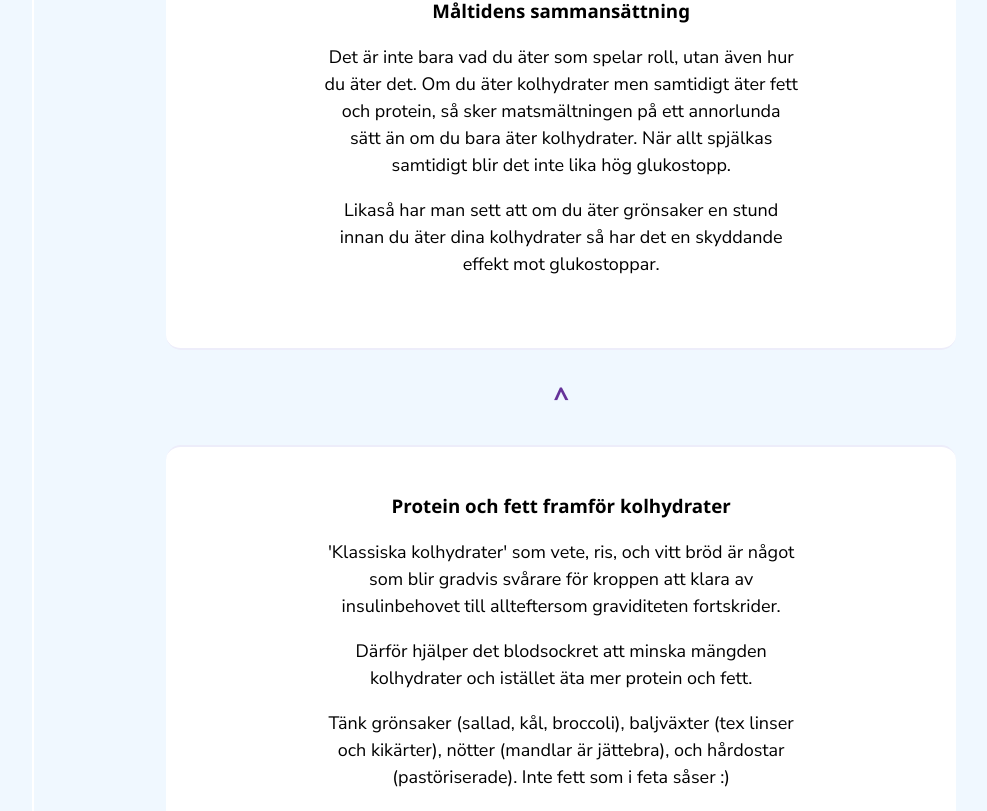
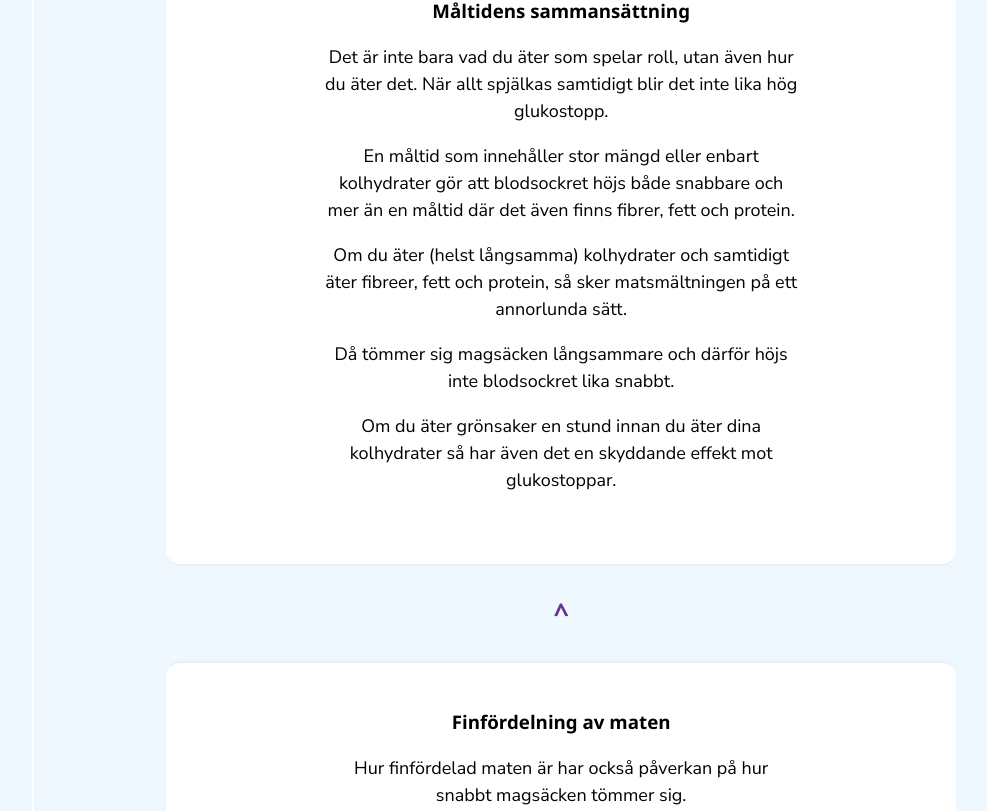
Before and after one commit to Ayngie/natural-guide-to-gestational-diabetes, a React (Vite) app: page /natural-guide-to-gestational-diabetes/food in a window 1280 px wide. Shown: the part 1309-2120 px from the top of the page, without its empty margins (192-1179 px from the left). Built offline with nearby package versions, Linux system fonts and the light colour scheme.

Commit message:
✨ feat: updated GDM info and links

```diff
--- a/src/components/pages/FoodAdvice.tsx
+++ b/src/components/pages/FoodAdvice.tsx
@@ -72,6 +72,8 @@ export const FoodAdvice = () => {
               <TextLink href="https://apps.apple.com/se/app/t1d/id1532900106" target="_blank"> App Store</TextLink>.
             </Paragraph>
             <Paragraph><TextLink href="https://www.instagram.com/glucosegoddess/?hl=sv" target='_blank'>Glucose goddess på instagram</TextLink>.</Paragraph>
+            <Paragraph><TextLink href="https://www.diabetes.se/recept/" target='_blank'>Svenska Diabetesförbundet</TextLink>.</Paragraph>
+            <Paragraph><TextLink href="https://vardgivare.regionhalland.se/app/uploads/2021/12/Mat-vid-diabetes-inom-aldreomsorgen.pdf" target="_blank">Vårdgivarwebb Halland</TextLink> (Obs! PDF).</Paragraph>
           </ParagraphWrapper>
 
           <ParagraphWrapper>
--- a/src/components/pages/TrainingAdvice.tsx
+++ b/src/components/pages/TrainingAdvice.tsx
@@ -67,6 +67,11 @@ export const TrainingAdvice = () => {
             <h4>Positiva hälsoeffekter av fysisk aktivitet:</h4>
             <Paragraph><TextLink href="https://lakartidningen.se/klinik-och-vetenskap-1/artiklar-1/temaartikel/2022/09/fysisk-aktivitet-kan-ha-omedelbar-effekt-pa-depression-och-angest/" target="_blank"> Fysisk aktivitet kan ha omedelbar effekt på depression och ångest - Träning förbättrar välbefinnande och kognition, minskar stresshormonet kortisol och ökar blodflödet i hjärnan</TextLink>.</Paragraph>
           </ParagraphWrapper>
+          <ParagraphWrapper>
+            <h4>Träning vid diabetes:</h4>
+            <Paragraph><TextLink href="https://diabetes.nu/diabetes-och-styrketraning/" target="_blank"> Diabetes och styrketräning</TextLink>.</Paragraph>
+          </ParagraphWrapper>
+
           </StyledArticle>
 
           <LinkToTop/>
--- a/src/data/articles.json
+++ b/src/data/articles.json
@@ -78,7 +78,19 @@
             "id": "weights",
             "paragraphList":
                 [
-                    "Ju mer muskler, deste lättare för kroppen att hålla jämnt blodsocker."
+                    "Styrketräning eller motståndsträning som det även kallas, är bra för mycket! I likhet med konditionsträning kan styrketräning öka insulinkänsligheten. ",
+                    "Ju mer och starkare muskler, desto lättare är det för kroppen att hålla jämnt blodsocker.",
+                    "Är du nybörjare på styrketräning? Kom igång långsamt och öka vartefter, ta gärna hjälp av någon utbildad i mammaträning!"
+                ]
+        },
+        {
+            "title": "Mammaträning",
+            "id": "momgroups",
+            "paragraphList":
+                [
+                    "Du vet väl att det finns många både inomhus- & utomhusträningsgrupper för mammor (för både gravida och med bebis utanför magen)?",
+                    "Det är både trevligt, socialt, bra träning, och du får komma ut.",
+                    "Hör med din omgivning om någon har tips på bra mammaträningar eller googla!"
                 ]
         },
         {
@@ -86,7 +98,9 @@
             "id": "condition",
             "paragraphList":
                 [
-                    "Konditionsträning kan vara lågintensiva promenader, power-walks, spinning (om ditt bäcken tål det), eller liknande. Som regel gäller att det du kunnat göra och gjort mycket av innan du blev gravid kan du fortsätta med så länge det känns bra."
+                    "Konditionsträning har konsekvent visat sig förbättra blodsockerkontrollen och insulinkänsligheten hos personer med diabetes, och är alltså superbra vid GDM!",
+                    "Konditionsträning kan vara lågintensiva promenader, power-walks, spinning (om ditt bäcken tål det), eller liknande.",
+                    "Som regel gäller att det du kunnat göra och gjort mycket av innan du blev gravid kan du fortsätta med så länge det känns bra."
                 ]
         },
         {
@@ -124,8 +138,20 @@
             "id": "composition",
             "paragraphList":
                 [
-                    "Det är inte bara vad du äter som spelar roll, utan även hur du äter det. Om du äter kolhydrater men samtidigt äter fett och protein, så sker matsmältningen på ett annorlunda sätt än om du bara äter kolhydrater. När allt spjälkas samtidigt blir det inte lika hög glukostopp.",
-                    "Likaså har man sett att om du äter grönsaker en stund innan du äter dina kolhydrater så har det en skyddande effekt mot glukostoppar."
+                    "Det är inte bara vad du äter som spelar roll, utan även hur du äter det.  När allt spjälkas samtidigt blir det inte lika hög glukostopp.",
+                    "En måltid som innehåller stor mängd eller enbart kolhydrater gör att blodsockret höjs både snabbare och mer än en måltid där det även finns fibrer, fett och protein.",
+                    "Om du äter (helst långsamma) kolhydrater och samtidigt äter fibreer, fett och protein, så sker matsmältningen på ett annorlunda sätt.",
+                    "Då tömmer sig magsäcken långsammare och därför höjs inte blodsockret lika snabbt.",
+                    "Om du äter grönsaker en stund innan du äter dina kolhydrater så har även det en skyddande effekt mot glukostoppar."
+                ]
+        },
+        {
+            "title": "Finfördelning av maten",
+            "id": "puree",
+            "paragraphList":
+                [
+                    "Hur finfördelad maten är har också påverkan på hur snabbt magsäcken tömmer sig.",
+                    "Tex. är en morot bättre än en riven morot, som i sin tur dock är bättre än morotspuré."
                 ]
         },
         {
```
Lines whose indentation alone changed are shown as unchanged.
